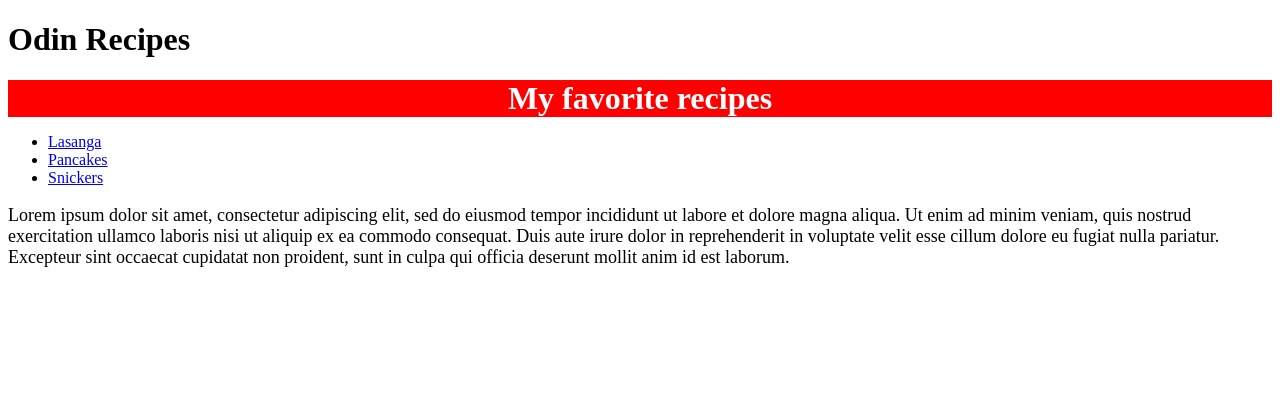
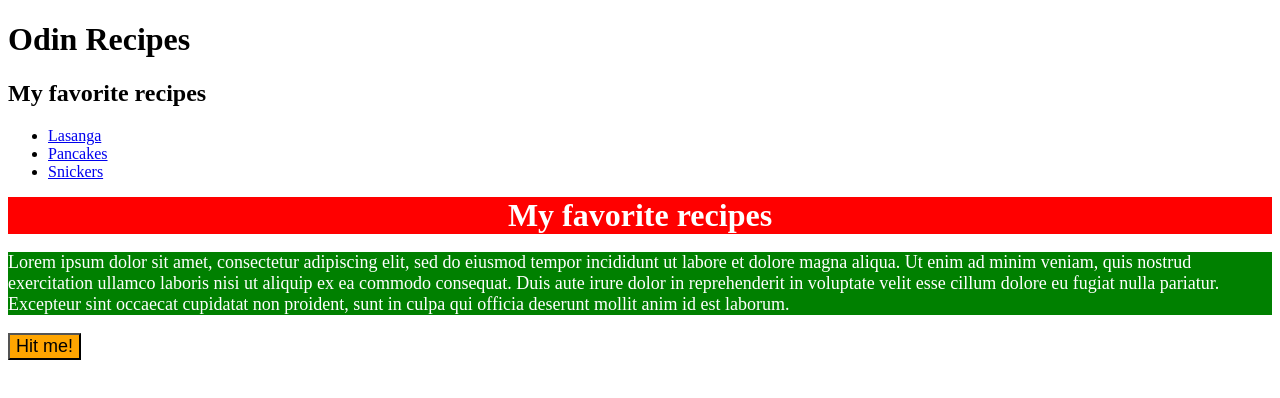
Before and after one commit to TompaThompson/odin-recipes, a plain HTML site: page index.html in a window 1280 px wide. Drawn offline with Linux system fonts and the light colour scheme.

Commit message:
index.html med intern stil och inline css

```diff
--- a/css/style.css
+++ b/css/style.css
@@ -8,6 +8,3 @@
 
 /* div`: a red background, white text, a font size of 32px, center aligned,
   and bold */
-p {
-  font-size: 18px;
-}
--- a/index.html
+++ b/index.html
@@ -4,17 +4,26 @@
     <link rel="stylesheet" href="css/style.css">
     <meta charset="utf-8">
     <title>Odin Recipes</title>
+    <style media="screen">
+      p {
+        background-color: green;
+        color: white;
+        font-size: 18px;
+      }
+      /* p`: a green background, white text, and a font size of 18px */
+    </style>
   </head>
   <body>
     <h1>Odin Recipes</h1>
-    <div class="intro">
-      My favorite recipes
-    </div>
+    <h2>My favorite recipes</h2>
     <ul>
       <li><a href="recipes/lasanga.html">Lasanga</a></li>
       <li><a href="recipes/pancakes.html">Pancakes</a></li>
       <li><a href="recipes/snickers.html">Snickers</a></li>
     </ul>
+    <div class="intro">
+      My favorite recipes
+    </div>
     <p>Lorem ipsum dolor sit amet, consectetur adipiscing elit, sed do eiusmod
       tempor incididunt ut labore et dolore magna aliqua. Ut enim ad minim
       veniam, quis nostrud exercitation ullamco laboris nisi ut aliquip ex ea
@@ -22,5 +31,7 @@
       velit esse cillum dolore eu fugiat nulla pariatur. Excepteur sint occaecat
       cupidatat non proident, sunt in culpa qui officia deserunt mollit anim id
       est laborum.</p>
+      <button type="button" name="button" style="background-color: orange; font-size: 18px;">Hit me!</button>
+      <!-- button`: an orange background and a font size of 18px -->
   </body>
 </html>
```
